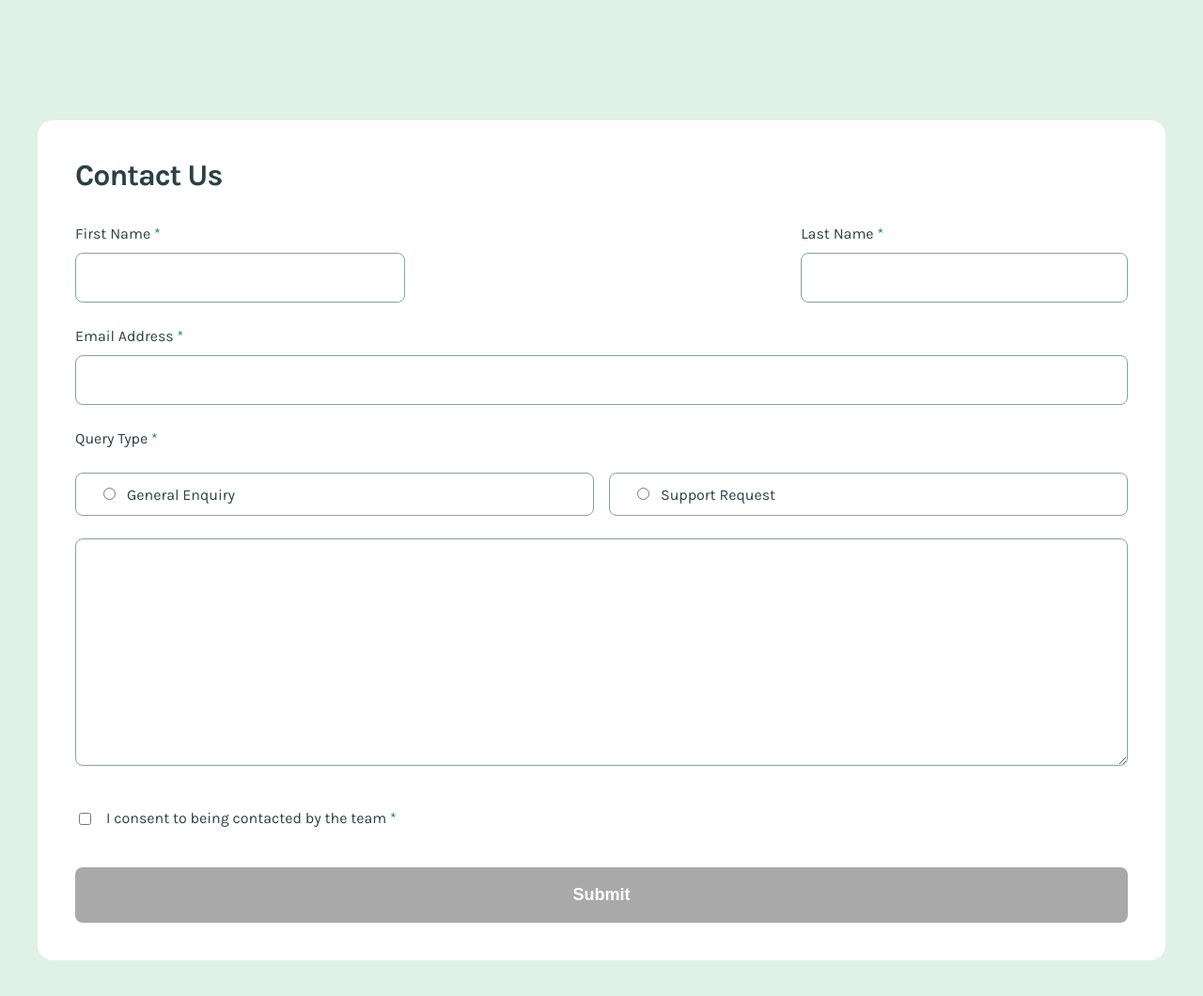
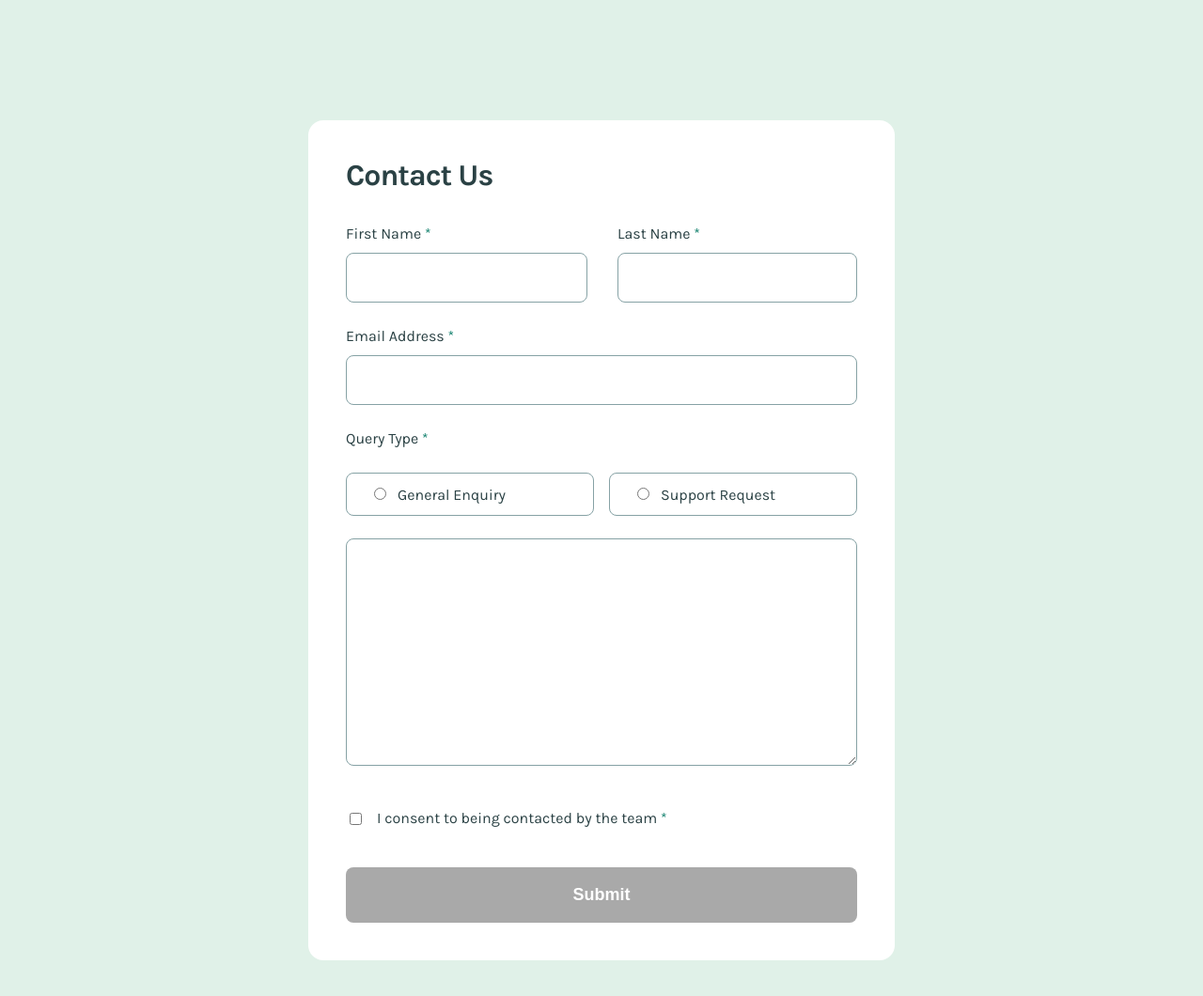
Before and after one commit to Oleksandr-Berd/contact-form, a React (Vite) app: page / in a window 1280 px wide. Shown: the top 1060 px of the page at 94% size. Built offline with nearby package versions, Linux system fonts and the light colour scheme.

Commit message:
desk and project are done

```diff
--- a/src/assets/components/ContactForm/ContactForm.jsx
+++ b/src/assets/components/ContactForm/ContactForm.jsx
@@ -38,6 +38,7 @@ const ContactForm = ({ handleContact }) => {
               value={formik.values.firstName}
               onChange={formik.handleChange}
               onBlur={formik.handleBlur}
+               isError={formik.touched.firstName && formik.errors.firstName && true}
             />
             {formik.touched.firstName && formik.errors.firstName && (
               <SC.ErrorConStyled>{formik.errors.firstName}</SC.ErrorConStyled>
@@ -54,6 +55,7 @@ const ContactForm = ({ handleContact }) => {
               value={formik.values.lastName}
               onChange={formik.handleChange}
               onBlur={formik.handleBlur}
+               isError={formik.touched.lastName && formik.errors.lastName && true}
             />
             {formik.touched.lastName && formik.errors.lastName && (
               <SC.ErrorConStyled>{formik.errors.lastName}</SC.ErrorConStyled>
@@ -71,6 +73,7 @@ const ContactForm = ({ handleContact }) => {
             value={formik.values.email}
             onChange={formik.handleChange}
             onBlur={formik.handleBlur}
+            isError={formik.touched.email && formik.errors.email && true}
           />
           {formik.touched.email && formik.errors.email && (
             <SC.ErrorConStyled>{formik.errors.email}</SC.ErrorConStyled>
@@ -119,6 +122,7 @@ const ContactForm = ({ handleContact }) => {
               value={formik.values.message}
               onChange={formik.handleChange}
               onBlur={formik.handleBlur}
+              isError={formik.touched.message && formik.errors.message && true}
             />
           </label>
           {formik.touched.message && formik.errors.message && (
--- a/src/assets/components/ContactForm/ContactFormStyled.js
+++ b/src/assets/components/ContactForm/ContactFormStyled.js
@@ -19,6 +19,13 @@ export const ContactFormStyled = styled.div`
     padding-bottom: 40px;
     padding-left: 40px;
     padding-right: 40px;
+  }
+
+  @media (min-width: 1280px){
+    max-width: 52%;
+
+    margin-left: auto;
+    margin-right: auto;
   }
 `;
 
@@ -61,6 +68,13 @@ export const InputConStyled = styled.div`
     margin-bottom: 24px;
    }
 }
+
+@media (min-width: 1280px){
+
+    &:hover, &:focus, &:active{
+        cursor: pointer;
+    }
+}
 `;
 
 export const TextInputStyled = styled.input`
@@ -75,7 +89,7 @@ export const TextInputStyled = styled.input`
 
   color: #2a4144;
 
-  border: 1px solid #86a2a5;
+  border: ${({isError}) => isError ? "1px solid #ff0000" : "1px solid #86a2a5"};
   border-radius: 8px;
 `;
 
@@ -160,7 +174,7 @@ export const TextAreaStyled = styled.textarea`
 
   color: #2a4144;
 
-  border: 1px solid #86a2a5;
+  border: ${({isError}) => isError ? "1px solid #ff0000" : "1px solid #86a2a5"};
   border-radius: 8px;
 `;
 
@@ -207,6 +221,15 @@ export const SubmitButtonStyled = styled.button`
     background-color: #a9a9a9;
     color: #fff;
   }
+
+  @media (min-width: 1280px){
+
+    &:hover, &:focus, &:active{
+        cursor: pointer;
+
+        opacity: 0.7;
+    }
+}
 `;
 
 export const ErrorConStyled = styled.div`
```
